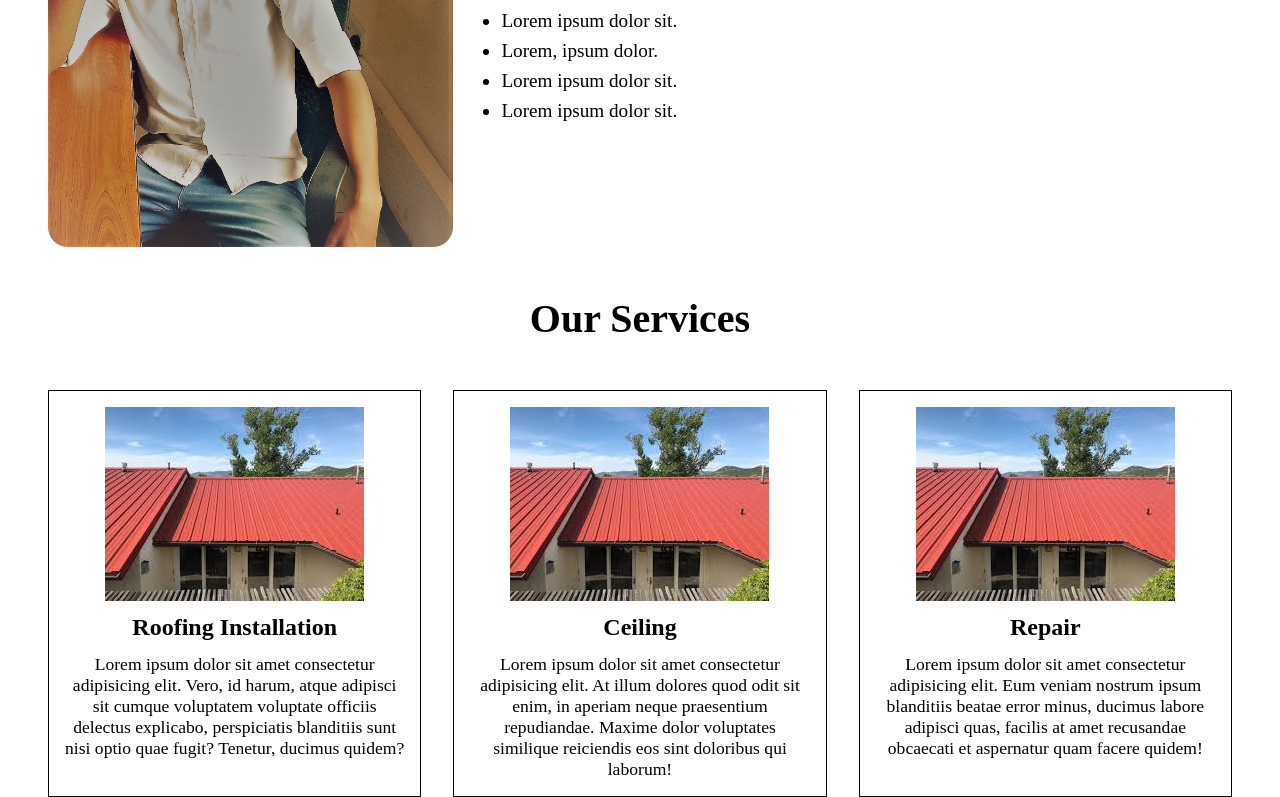
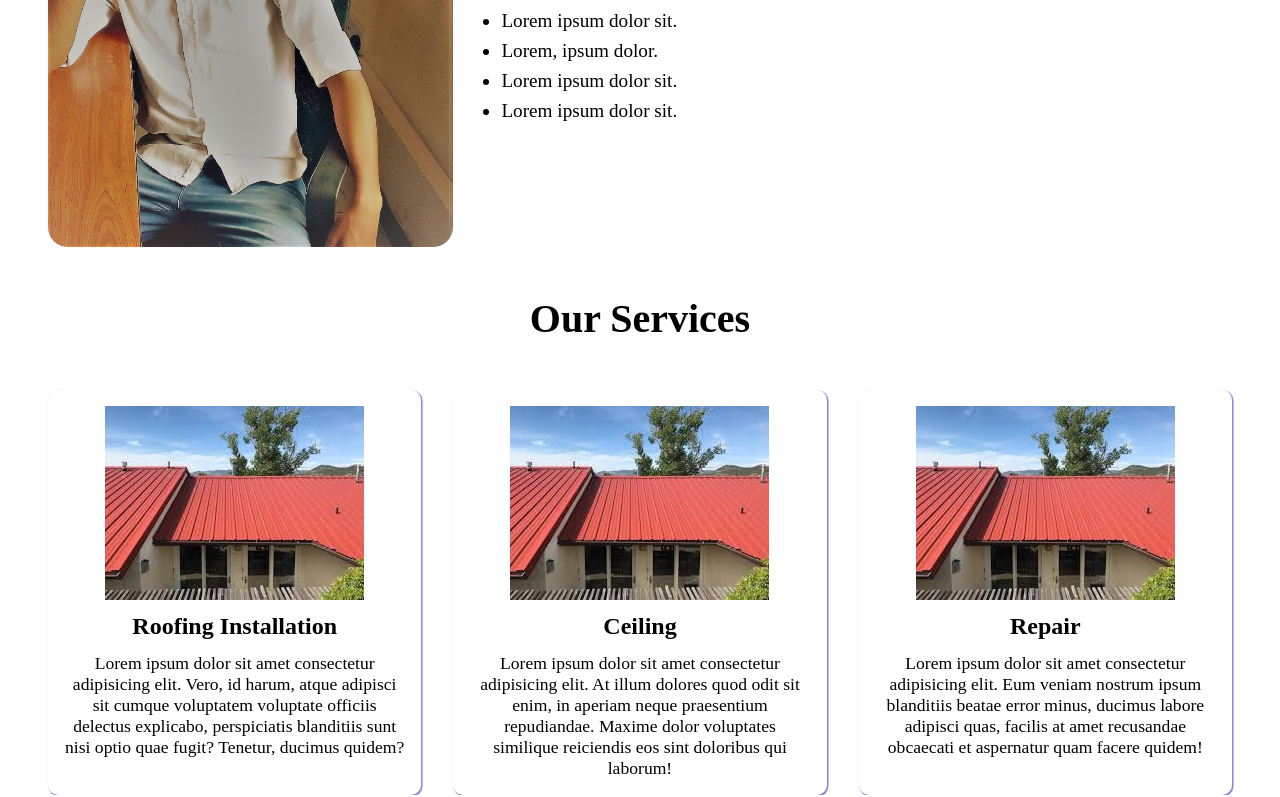
Before and after one commit to Ben-Mk/Kampat, a plain HTML site: page index.html in a window 1280 px wide. Shown: the part 993-1790 px from the top of the page. Drawn offline with Linux system fonts and the light colour scheme.

Commit message:
Update Services Section

```diff
--- a/style.css
+++ b/style.css
@@ -349,16 +349,17 @@ main {
 }
 
 .service-card {
+  border-radius: 10px;
+  box-shadow: 1px 1px 1px 0.5px rgba(49, 49, 184, 0.61);
   padding: 1rem;
   text-align: center;
   width: fit-content;
-  border: 1px solid black;
   transition: all 0.3s;
 }
 
 .service-card:hover {
-  background-color: rgb(229, 255, 0);
-  color: var(--blue);
+  box-shadow: 1px 1px 5px rgba(49, 49, 184, 0.61);
+  background-color: rgb(233, 255, 38);
 }
 .service-card > img {
   margin: 0 auto;
```
